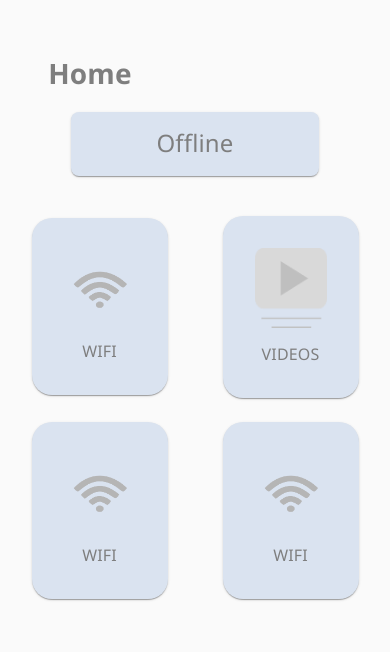
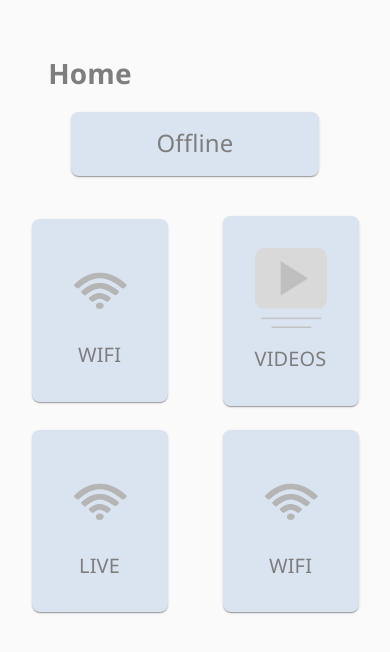
Before and after one commit to glimpsewearables/nextGW, a Next.js app: page / in a window 390 px wide. Shown: the top 652 px of the page. Built offline with nearby package versions, Linux system fonts and the light colour scheme.

Commit message:
added mobile and desktop links to navbar

```diff
--- a/Components/Navigation/Navbar.js
+++ b/Components/Navigation/Navbar.js
@@ -16,21 +16,44 @@ const useStyles = makeStyles((theme) => ({
       flexDirection: "row",
     },
   },
-  paper: {
+  PaperDesk: {
     padding: theme.spacing(2),
-    display: 'flex',
-    alignItems: 'center',
-    justifyContent: 'center',
+    textAlign: "center",
+    fontFamily: "Segoe UI ",
+    fontSize: "20px",
+    color: "#7e7e7e",
     backgroundColor: "#dae3f0",
-    flexDirection: 'column',
-    borderRadius: "20px",
-    // boxShadow: "4px 2px 11px grey",
+    borderRadius: "8px",
+    //boxShadow: "5px 6px 13px  grey",
     cursor: "pointer",
-    fontFamily: "Segoe UI ",
-    fontSize: "16px",
-    color: "#7e7e7e",
+    display: "flex",
+    alignItems: "center",
+    justifyContent: "center",
+    flexDirection: "column",
     [theme.breakpoints.down("xs")]: {
       padding: theme.spacing(4),
+      fontSize: "24px",
+      display: "none",
+    },
+  },
+  PaperMob: {
+    display: "none",
+    padding: theme.spacing(2),
+    textAlign: "center",
+    fontFamily: "Segoe UI ",
+    fontSize: "20px",
+    color: "#7e7e7e",
+    backgroundColor: "#dae3f0",
+    borderRadius: "8px",
+    //boxShadow: "5px 6px 13px  grey",
+    cursor: "pointer",
+    flexDirection: "column",
+    [theme.breakpoints.down("xs")]: {
+      padding: theme.spacing(4),
+      fontSize: "20px",
+      display: "flex",
+      alignItems: "center",
+      justifyContent: "center",
     },
   },
   Img: {
@@ -57,7 +80,21 @@ export default function Navbar() {
     <div className={classes.root}>
       <Grid className={classes.grid} container spacing={3}>
         <Grid className={classes.Centerbox} item xs={6} sm={12}>
-          <Paper className={classes.paper} onClick={() => Router.push("/wifi")}>
+          <Paper
+            onClick={() => Router.push("/")}
+            className={classes.PaperDesk}
+          >
+            <img
+              className={classes.Img}
+              src="/wifi_vectorized.png"
+              alt="WiFi Logo"
+            />
+            WIFI
+          </Paper>
+          <Paper
+            onClick={() => Router.push("/wifi")}
+            className={classes.PaperMob}
+          >
             <img
               className={classes.Img}
               src="/wifi_vectorized.png"
@@ -67,7 +104,17 @@ export default function Navbar() {
           </Paper>
         </Grid>
         <Grid className={classes.Centerbox} item xs={6} sm={12}>
-          <Paper className={classes.paper}>
+          <Paper className={classes.PaperDesk}>
+            <a href="http://a57f3ce3144e.ngrok.io/pikrellcam/media/videos/raspberrypi_video_2019-05-13_18.35.54.mp4">
+              <img
+                className={classes.Img}
+                src="/video.png"
+                alt="Video Logo"
+              />
+            </a>
+            VIDEOS
+          </Paper>
+          <Paper className={classes.PaperMob}>
             <a href="http://a57f3ce3144e.ngrok.io/pikrellcam/media/videos/raspberrypi_video_2019-05-13_18.35.54.mp4">
               <img
                 className={classes.Img}
@@ -79,7 +126,31 @@ export default function Navbar() {
           </Paper>
         </Grid>
         <Grid className={classes.Centerbox} item xs={6} sm={12}>
-          <Paper className={classes.paper} onClick={() => Router.push("/wifi")}>
+          <Paper
+            onClick={() => Router.push("/livestream")}
+            className={classes.PaperDesk}
+          >
+            <img
+              className={classes.Img}
+              src="/wifi_vectorized.png"
+              alt="WiFi Logo"
+            />
+            LIVE
+          </Paper>
+          <Paper
+            onClick={() => Router.push("/livestream")}
+            className={classes.PaperMob}
+          >
+            <img
+              className={classes.Img}
+              src="/wifi_vectorized.png"
+              alt="WiFi Logo"
+            />
+            LIVE
+          </Paper>
+        </Grid>
+        <Grid className={classes.Centerbox} item xs={6} sm={12}>
+          <Paper className={classes.PaperDesk}>
             <img
               className={classes.Img}
               src="/wifi_vectorized.png"
@@ -87,9 +158,10 @@ export default function Navbar() {
             />
             WIFI
           </Paper>
-        </Grid>
-        <Grid className={classes.Centerbox} item xs={6} sm={12}>
-          <Paper className={classes.paper} onClick={() => Router.push("/wifi")}>
+          <Paper
+            onClick={() => Router.push("/wifi")}
+            className={classes.PaperMob}
+          >
             <img
               className={classes.Img}
               src="/wifi_vectorized.png"
```
